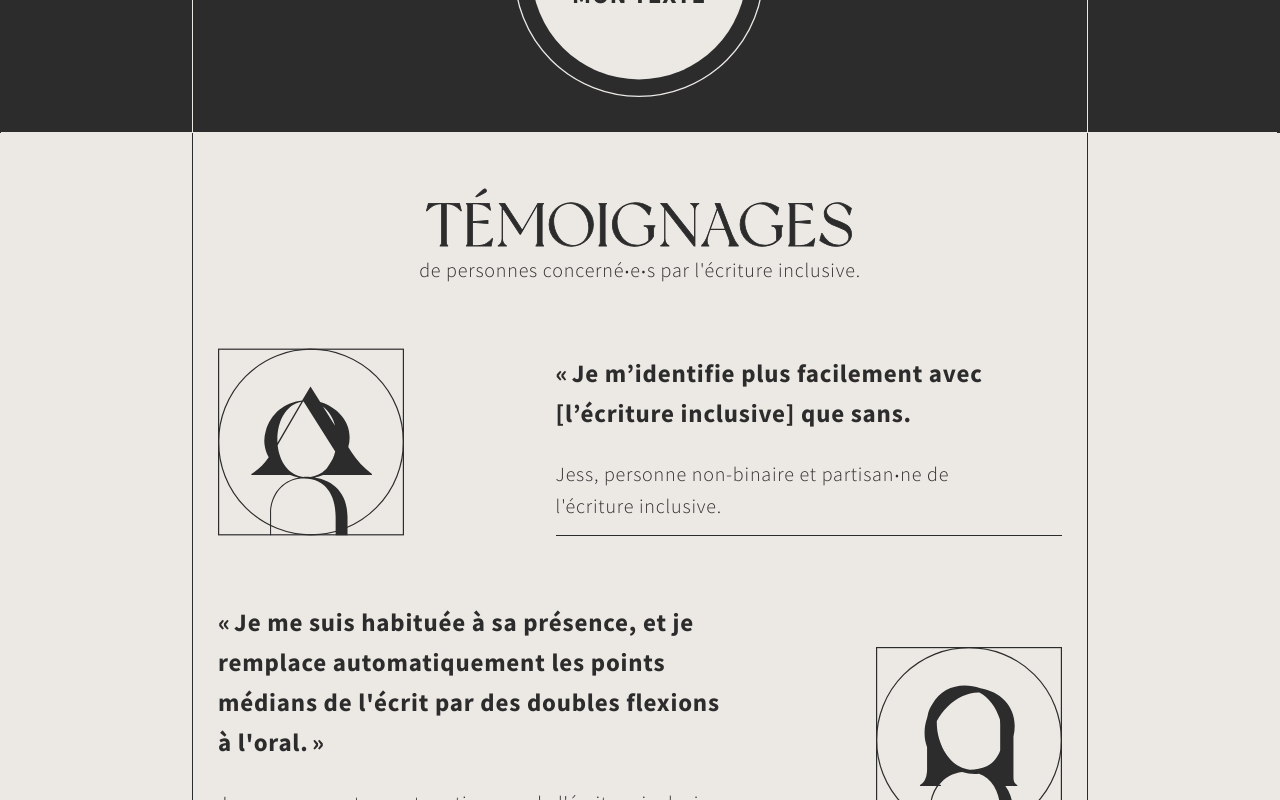
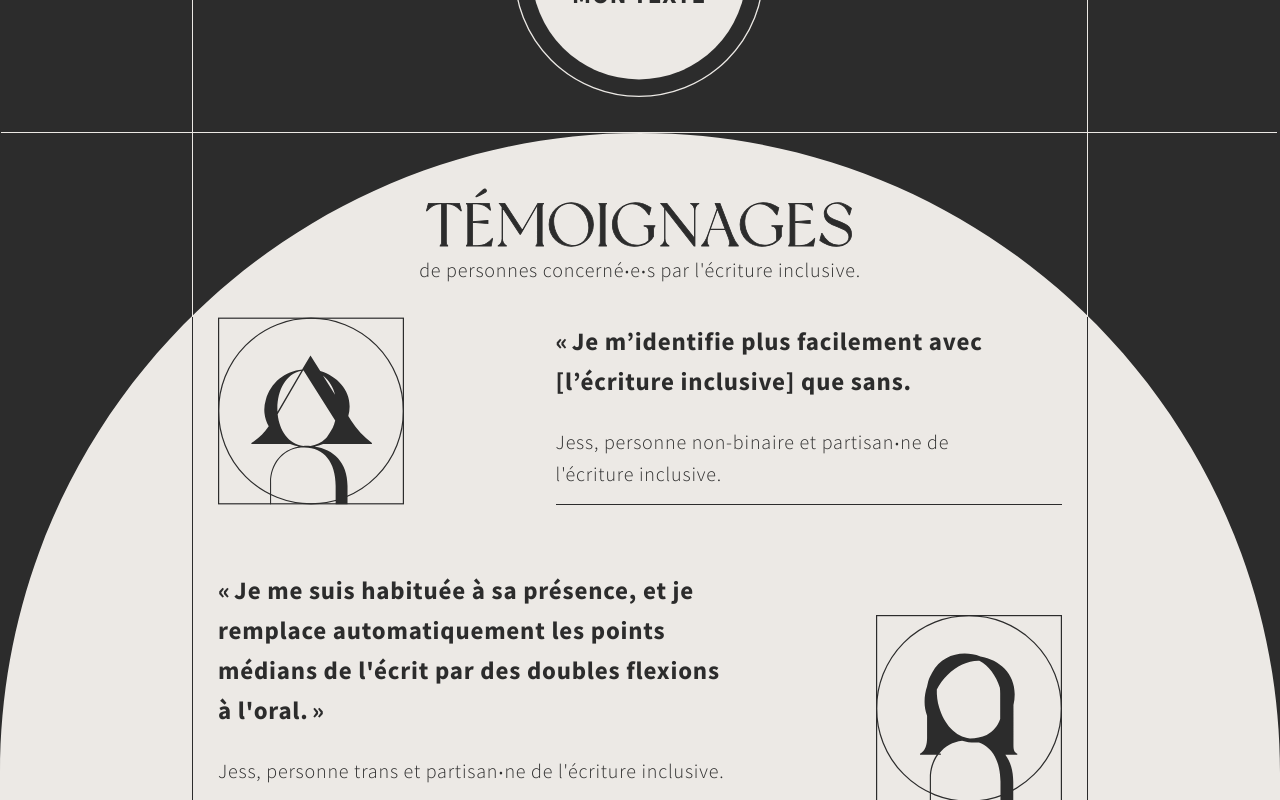
Before and after one commit to Tom-Delfosse/tfe-inclusive-writing, a Vue app: page / in a window 1280 px wide. Shown: the part 4020-4820 px from the top of the page. Built offline with nearby package versions, Linux system fonts and the light colour scheme.

Commit message:
Témoignages Header Overhaul

```diff
--- a/src/App.vue
+++ b/src/App.vue
@@ -96,7 +96,7 @@ body{
     border-right: 1px solid $c-black;
     padding: 0 $s-mob--smaller;
 
-      @include sm{
+    @include sm{
       padding: 0 $s-mob--small;
     }
 
--- a/src/components/Main/Tem/vTemHeader.vue
+++ b/src/components/Main/Tem/vTemHeader.vue
@@ -6,15 +6,23 @@
       </h2>
       <p>de personnes concerné‧e‧s par l'écriture&nbsp;inclusive.</p>
     </div>
-    <!-- <svg
-      class="img img--bg"
-      width="263"
-      height="132"
-      viewBox="0 0 263 132"
-      fill="none"
-    >
-      <path d="M132 0C59.2 0 0 59.2 0 132H263C263 59.2 203.8 0.5 132 0Z" fill="#ECE9E5" stroke="#2C2C2C" /> -->
-    <!-- </svg> -->
+    <div class="img-container">
+      <svg
+        id="clip"
+        width="262"
+        height="131"
+        viewBox="0 0 262 131"
+        fill="none"
+        class="img img--bg"
+      >
+        <path
+          fill-rule="evenodd"
+          clip-rule="evenodd"
+          d="M131 0H0V131C0 58.7002 58.6992 0 131 0ZM262 131V0H131C203.301 0 262 58.7002 262 131Z"
+          fill="#2C2C2C"
+        />
+      </svg>
+    </div>
   </div>
 </template>
 <script>
@@ -25,60 +33,25 @@ export default {
 <style lang="scss" scoped>
 .title-wrap{
   &__text{
-    // position: absolute;
-    // bottom: 100%;
-    // text-align: center;
-    // left: 50%;
-    // transform: translateX(-50%);
-    padding: $s-mob--bigger 0;
-    // width: 100%;
+    padding: $s-mob--big*2 0 $s-mob--bigger;
+
+    @include sm {
+      padding: $s-mob--bigger*2 0;
+    }
 
     @include tb{
-      padding: $s-tab--big*2 $s-tab--big;
+      padding: $s-tab--big*2 0 $s-tab--big;
     }
     @include lg{
-      padding: $s-desk--small*2 $s-desk--small;
+      padding: $s-desk--small*2 0 $s-desk--small;
     }
     @include xl{
-      padding: $s-desk--medium*2 $s-desk--medium;
+      padding: $s-desk--medium*4 0 $s-desk--medium*2;
     }
 
     @include xxl{
-      padding: $s-desk--big*2 $s-desk--big;
+      padding: $s-desk--big*2  0 $s-desk--big;
     }
-    // border-left: 1px solid $c-black;
-    // border-right: 1px solid $c-black;
-    // margin:  0 $s-mob--smaller;
-    // padding: $s-mob--big $s-mob--smaller;
-    // width: calc(100% - (#{$s-mob--smaller} * 4));
-
-    //   @include sm{
-    //     margin: 0 $s-mob--medium;
-    //     padding: $s-mob--medium*2 $s-mob--small $s-mob--big;
-    //     width: calc(100% - (#{$s-mob--medium} * 2 + #{$s-mob--small} *2));
-    //   }
-
-    //   @include tb{
-    //     margin: 0 10%;
-    //     padding: $s-tab--big*2 $s-tab--smaller $s-tab--big;
-    //     width: calc(100% - 20vw - (#{$s-tab--smaller} * 2));
-    //   }
-
-    //   @include lg{
-    //     margin: 0 15%;
-    //     padding: $s-desk--big*2 $s-desk--smaller $s-desk--big;
-    //     width: calc(100% - 30vw - (#{$s-desk--smaller} * 2));
-    //   }
-
-    //   @include xl{
-    //     padding: $s-desk--big*2 $s-desk--medium $s-desk--big;
-    //     width: calc(100% - 30vw - (#{$s-desk--medium} * 2));
-    //   }
-
-    //   @include xxl{
-    //     padding: $s-desk--big*2 $s-desk--medium-plus $s-desk--big;
-    //     width: calc(100% - 30vw - (#{$s-desk--medium-plus} * 2));
-    //   }
 
     .title, p{
       margin: 0;
@@ -87,5 +60,50 @@ export default {
       text-align: center;
     }
   }
+
+  .img-container{
+    position: absolute;
+    left: 0;
+    width: 100%;
+    height: auto;
+    top: 0;
+
+    &::before{
+      content: "";
+      height: 100%;
+      position: absolute;
+      border-left: 1px solid $c-white;
+      border-right: 1px solid $c-white;
+      width: 100%;
+      // clip-path: url(#clip);
+      box-sizing: border-box;
+      margin:  0 $s-mob--smaller;
+      max-width: calc(100% - #{$s-mob--smaller} * 2);
+      max-height: 53.5%;
+
+      @include sm{
+        margin:  0 $s-mob--medium;
+        max-width: calc(100% - #{$s-mob--medium}* 2);
+        max-height: 55%;
+      }
+      @include tb{
+        margin:  0 10%;
+        max-width: 80%;
+        max-height: 39.5%;
+
+      }
+
+      @include lg{
+        margin: 0 15%;
+        max-width: 70%;
+        max-height: 28.5%;
+      }
+    }
+
+    svg{
+      width: 100%;
+      height: 100%;
+    }
+  }
 }
 </style>
--- a/src/views/Main.vue
+++ b/src/views/Main.vue
@@ -93,7 +93,6 @@
 
 <script>
 import vFooter from '@/components/Footer/vFooter.vue'
-import vFooterNav from '@/components/Footer/vFooterNav.vue'
 import vScrollBtn from '@/components/vScrollBtn.vue'
 import vCTA from '@/components/Main/Btn/vCTA.vue'
 import vExample from '@/components/Main/Example/vExample.vue'
@@ -116,7 +115,6 @@ export default {
     vOther,
     vOtherHeader,
     vOtherOutro,
-    vFooterNav,
     vScrollBtn
   },
 
@@ -274,22 +272,6 @@ export default {
       }
     }
     position: relative;
-    .img--bg{
-        display: block;
-        position: absolute;
-        stroke-width: 0px;
-        width: 100%;
-        height: auto;
-        bottom: 100%;
-        z-index: 0;
-        left: 0;
-        max-height: 100vw;
-
-        path{
-          width: 100vw;
-          height: 100vh;
-        }
-      }
   }
 
   &--other{
@@ -297,28 +279,7 @@ export default {
 
     .section__content{
       position: relative;
-      // padding-bottom: $s-mob--bigger*3;
-
-      // @include sm{
-      //   padding-bottom: $s-mob--biggest * 4;
-      // }
-      // @include tb{
-      //   padding-bottom: $s-tab--bigger * 3.5;
-      // }
-      // @include lg{
-      //   padding-bottom: $s-desk--big * 3;
-      // }
-      // @include xl{
-      //   padding-bottom: $s-desk--big * 3.5;
-      // }
-      // @include xxl{
-      //   padding-bottom: $s-desk--big * 4;
-      // }
-      // @include xxxl{
-      //   padding-bottom: $s-desk--big * 5;
-      // }
     }
-
   }
 }
 
```
Also changed, not shown: src/components/Main/Tem/vTem.vue (+0 -30 lines), src/assets/img/svg/ellipse-subtract.svg (added).
